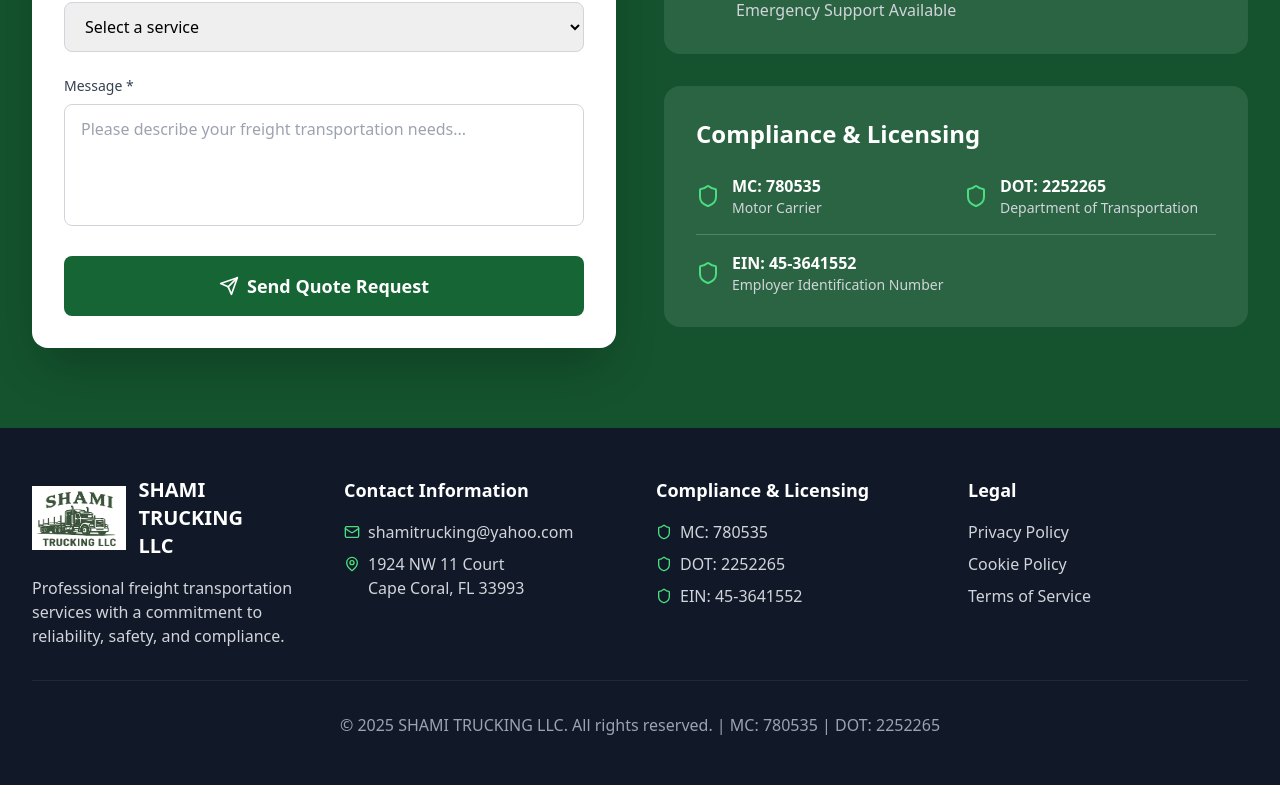
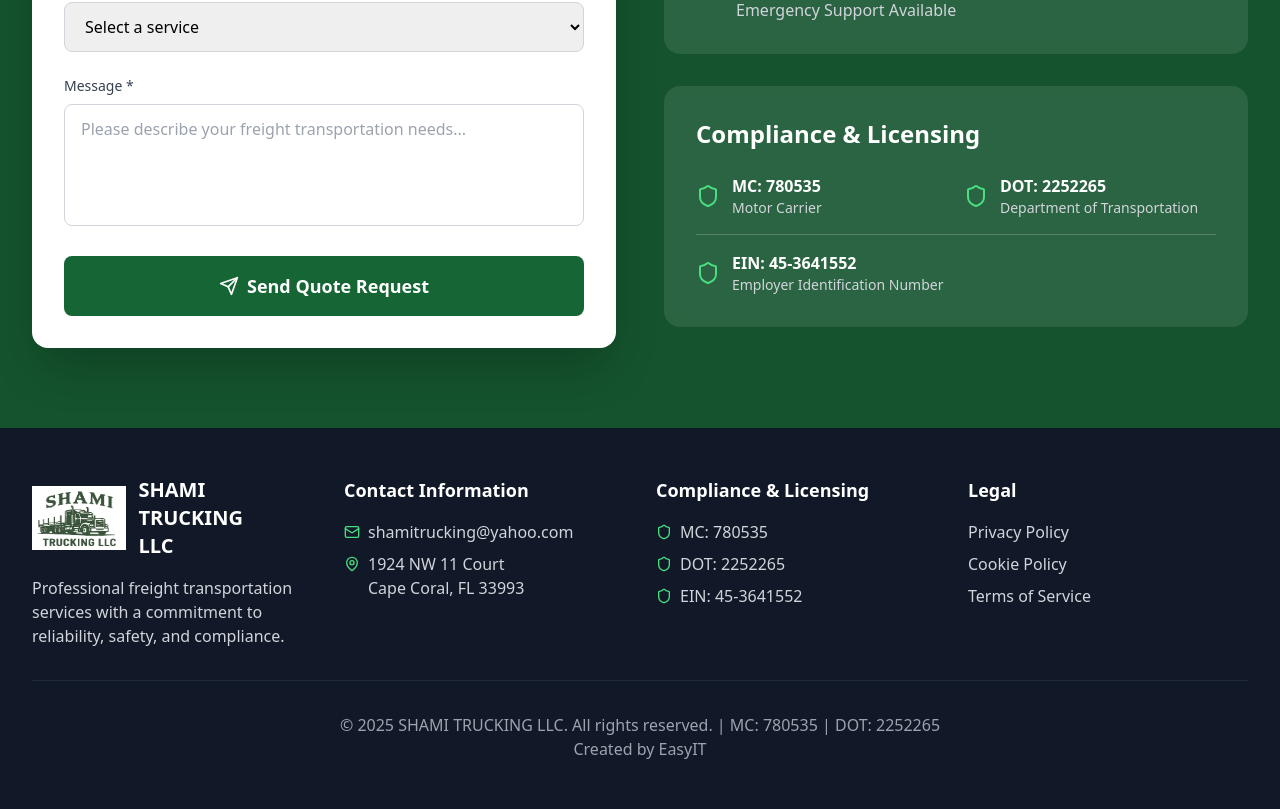
Before and after one commit to EasyRelay/shami-trucking, a React (Vite) app: page / in a window 1280 px wide. Shown: the part 4136-4945 px from the top of the page. Before the commit the page ends 4921 px from the top, so only its background shows below. Built offline with nearby package versions, Linux system fonts and the light colour scheme.

Commit message:
add logo

```diff
--- a/index.html
+++ b/index.html
@@ -2,7 +2,7 @@
 <html lang="en">
   <head>
     <meta charset="UTF-8" />
-    <link rel="icon" type="image/svg+xml" href="/vite.svg" />
+    <link rel="icon" type="image/svg+xml" href="/image/logo.png" />
     <meta name="viewport" content="width=device-width, initial-scale=1.0" />
     <meta name="description" content="SHAMI TRUCKING LLC - Professional freight transportation services. MC: 780535, DOT: 2252265. Reliable, safe, and compliant trucking solutions nationwide." />
     <meta name="keywords" content="trucking, freight, transportation, logistics, motor carrier, DOT, MC, Florida trucking, Cape Coral" />
--- a/src/components/Contact.tsx
+++ b/src/components/Contact.tsx
@@ -64,8 +64,6 @@
       setStatus('idle');
     }, 3000);
   };
-
-
 
   return (
     <section id="contact" className="py-20 bg-swamp-900">
--- a/src/components/Layout.tsx
+++ b/src/components/Layout.tsx
@@ -216,6 +216,8 @@
             <p className="text-gray-400">
               © 2025 SHAMI TRUCKING LLC. All rights reserved. | MC: 780535 | DOT: 2252265
             </p>
+            <p className='text-gray-400'>
+              Created by <Link to="" className='hover:text-blue-500'>EasyIT</Link></p>
           </div>
         </div>
       </footer>
```
Lines whose indentation alone changed are shown as unchanged.
